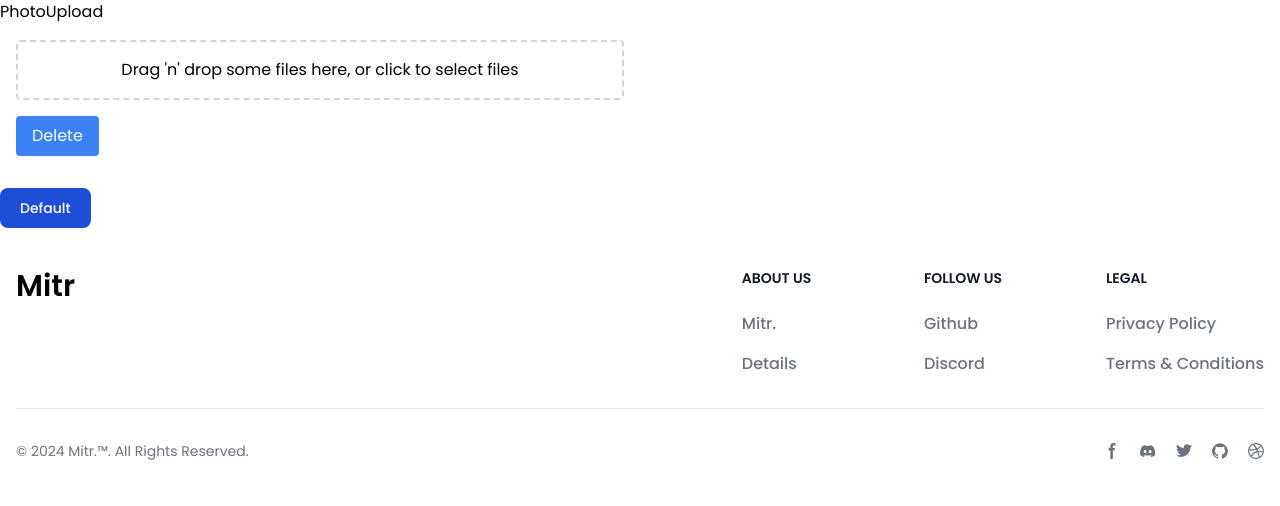
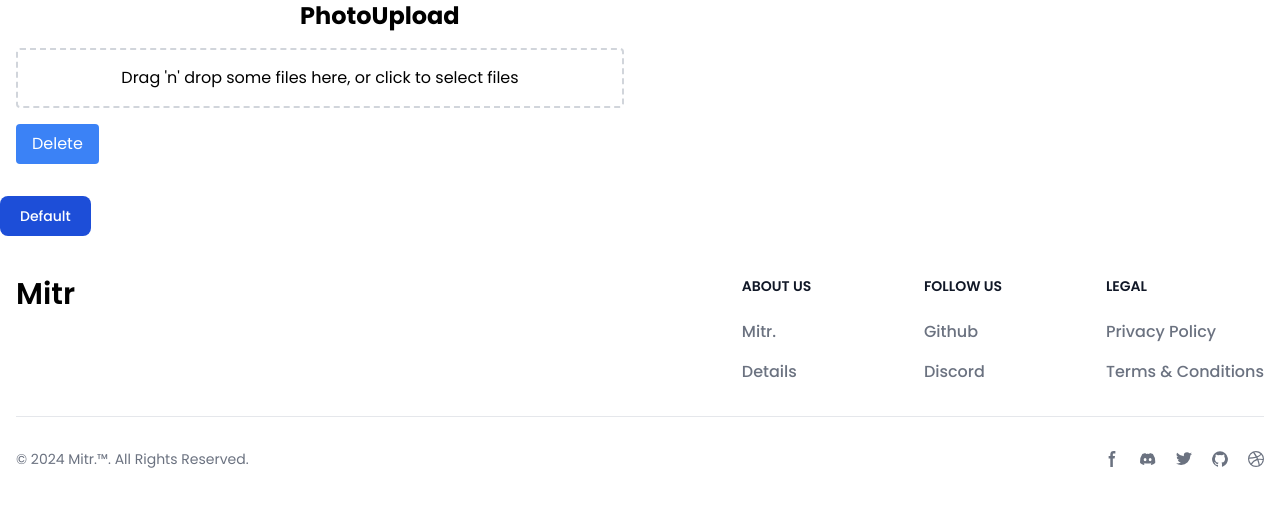
Before and after one commit to piyushbaibhav/Mitr, a React (Vite) app: page /photoupload in a window 1280 px wide. Shown: the top 506 px of the page. Built offline with nearby package versions, Linux system fonts and the light colour scheme.

Commit message:
login page routing

```diff
--- a/src/App.jsx
+++ b/src/App.jsx
@@ -12,6 +12,7 @@
 import PhotoUpload from './pages/PhotoUpload';
 import Terms from './pages/Terms';
 import Portal from './pages/Portal';
+
 
 function App() {
   const [count, setCount] = useState(0)
--- a/src/pages/Login.css
+++ b/src/pages/Login.css
@@ -210,8 +210,8 @@
 }
 
 
-/* ADAPTIVE  for mobile devices */
-/*
+
+
 @media only screen and (min-width: 320px) and (max-width: 767px) {
     .container {
         background-color: #fff;
--- a/src/pages/Login.jsx
+++ b/src/pages/Login.jsx
@@ -1,5 +1,6 @@
 import React, { useState } from 'react';
 import './Login.css';
+import { Link } from 'react-router-dom';
 
 const Login = () => {
   const [isActive, setIsActive] = useState(false);
@@ -57,7 +58,9 @@
           <input type="text" placeholder="Name" />
           <input type="email" placeholder="Email" />
           <input type="password" placeholder="Password" />
+          <Link to="/dashboard">
           <button>Sign Up</button>
+          </Link>
         </form>
       </div>
       <div className={`form-container sign-in ${isActive ? '' : 'move'}`}>
@@ -103,7 +106,9 @@
           <input type="email" placeholder="Email" />
           <input type="password" placeholder="Password" />
           <a href="">Forgot your email or password?</a>
+          <Link to="/dashboard">
           <button>Sign in</button>
+          </Link>
 
         </form>
       </div>
--- a/src/pages/PhotoUpload.jsx
+++ b/src/pages/PhotoUpload.jsx
@@ -5,11 +5,13 @@
 export default function PhotoUpload() {
   return (
     <>
-    <div>PhotoUpload</div>
-    <Gallery/>
+    <div className='ml-[300px] text-2xl font-bold'>PhotoUpload</div>
+
+    <Gallery />
     <Link to="/term">
          <button type="button" class="text-white bg-blue-700 hover:bg-blue-800 focus:ring-4 focus:ring-blue-300 font-medium rounded-lg text-sm px-5 py-2.5 me-2 mb-2 dark:bg-blue-600 dark:hover:bg-blue-700 focus:outline-none dark:focus:ring-blue-800">Default</button>
     </Link>
+
     </>
   )
 }
```
